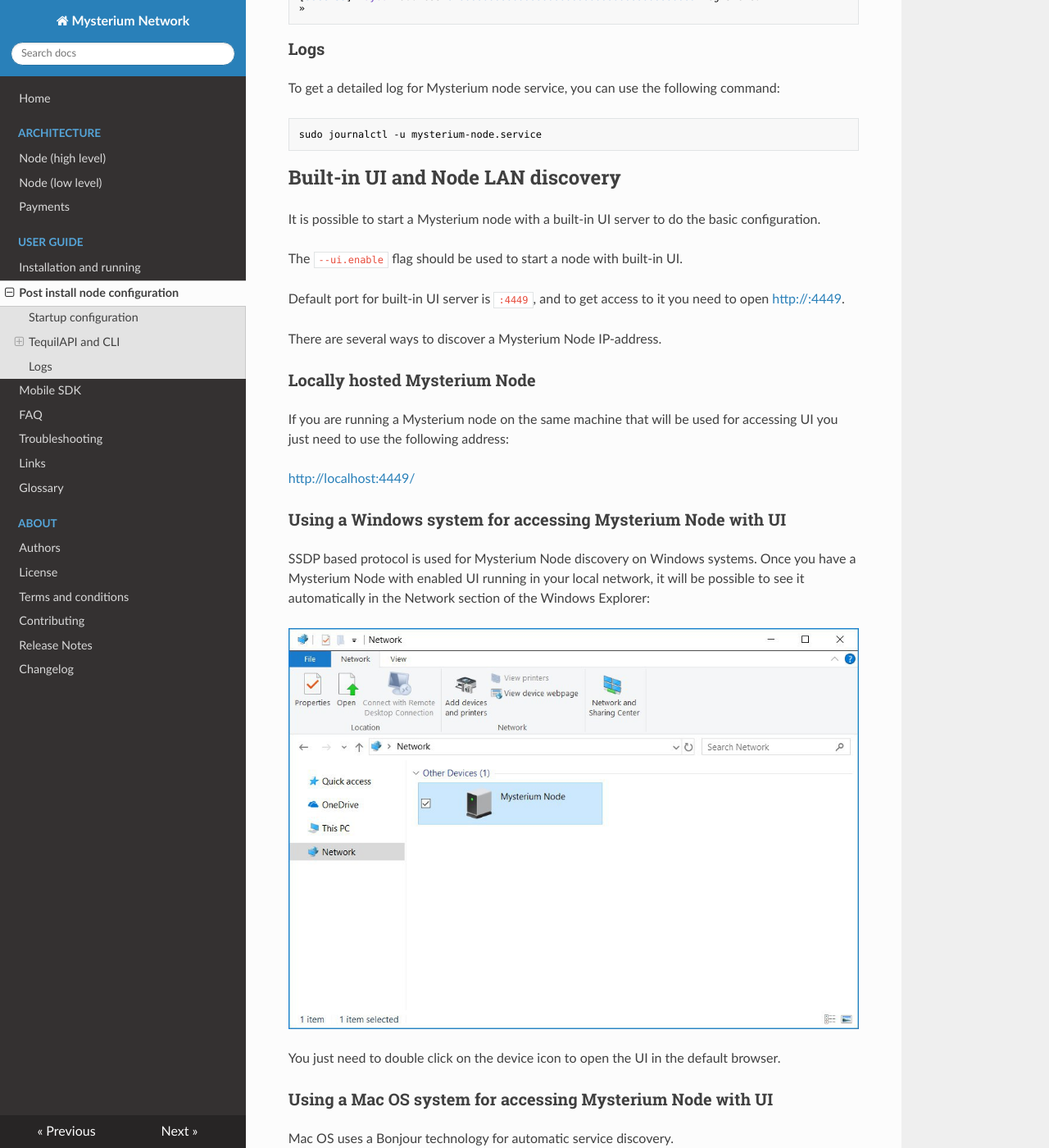
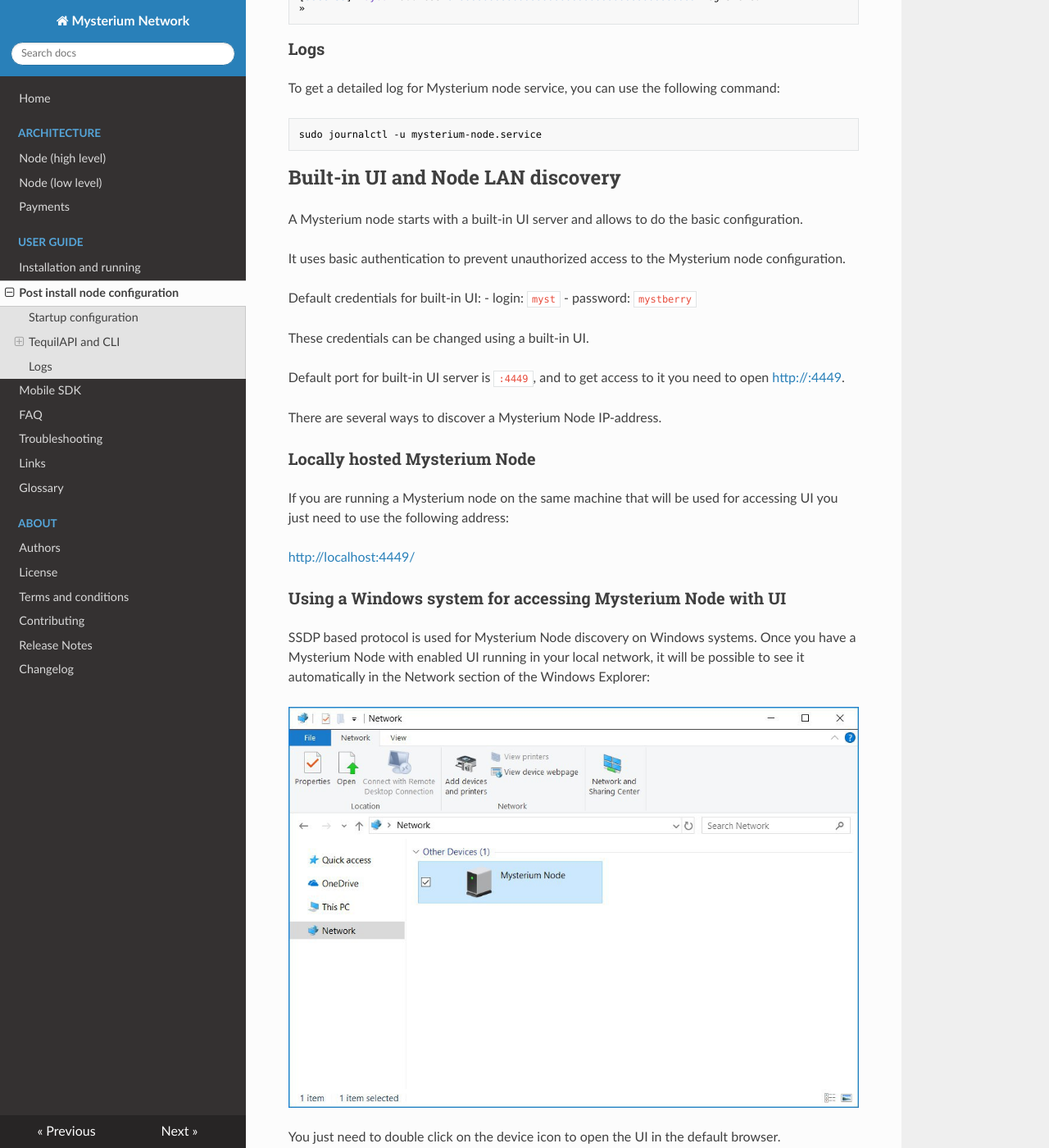
Before and after one commit to mysteriumnetwork/docs, an MkDocs documentation site: the page built from docs/user-guide/postinstall.md, in a window 1280 px wide and 1400 px high, scrolled down 2200 px. Shown: the whole window at 82% size. Built offline with MkDocs 1.6.1, drawn with Linux system fonts in a browser that asks for light colours; nearby versions of some CDN libraries; old or Windows-style settings are respelled for this version of MkDocs; some of the changed text lies outside the part shown.

Commit message:
Update UI description with basic auth

```diff
--- a/docs/user-guide/postinstall.md
+++ b/docs/user-guide/postinstall.md
@@ -127,9 +127,15 @@ sudo journalctl -u mysterium-node.service
 
 ## Built-in UI and Node LAN discovery
 
-It is possible to start a Mysterium node with a built-in UI server to do the basic configuration.
+A Mysterium node starts with a built-in UI server and allows to do the basic configuration.
 
-The `--ui.enable` flag should be used to start a node with built-in UI.
+It uses basic authentication to prevent unauthorized access to the Mysterium node configuration.
+
+Default credentials for built-in UI:
+ - login: `myst`
+ - password: `mystberry`
+
+These credentials can be changed using a built-in UI.
 
 Default port for built-in UI server is `:4449`, and to get access to it you need to open [http://<mysterium-node-ip>:4449](http://<mysterium-node-ip>:4449).
 
@@ -148,6 +154,8 @@ SSDP based protocol is used for Mysterium Node discovery on Windows systems. Onc
 ![image](discovery/discovery.jpeg)
 
 You just need to double click on the device icon to open the UI in the default browser.
+
+> Note: Network discovery should be enabled in your Windows.
 
 ### Using a Mac OS system for accessing Mysterium Node with UI
 
```
